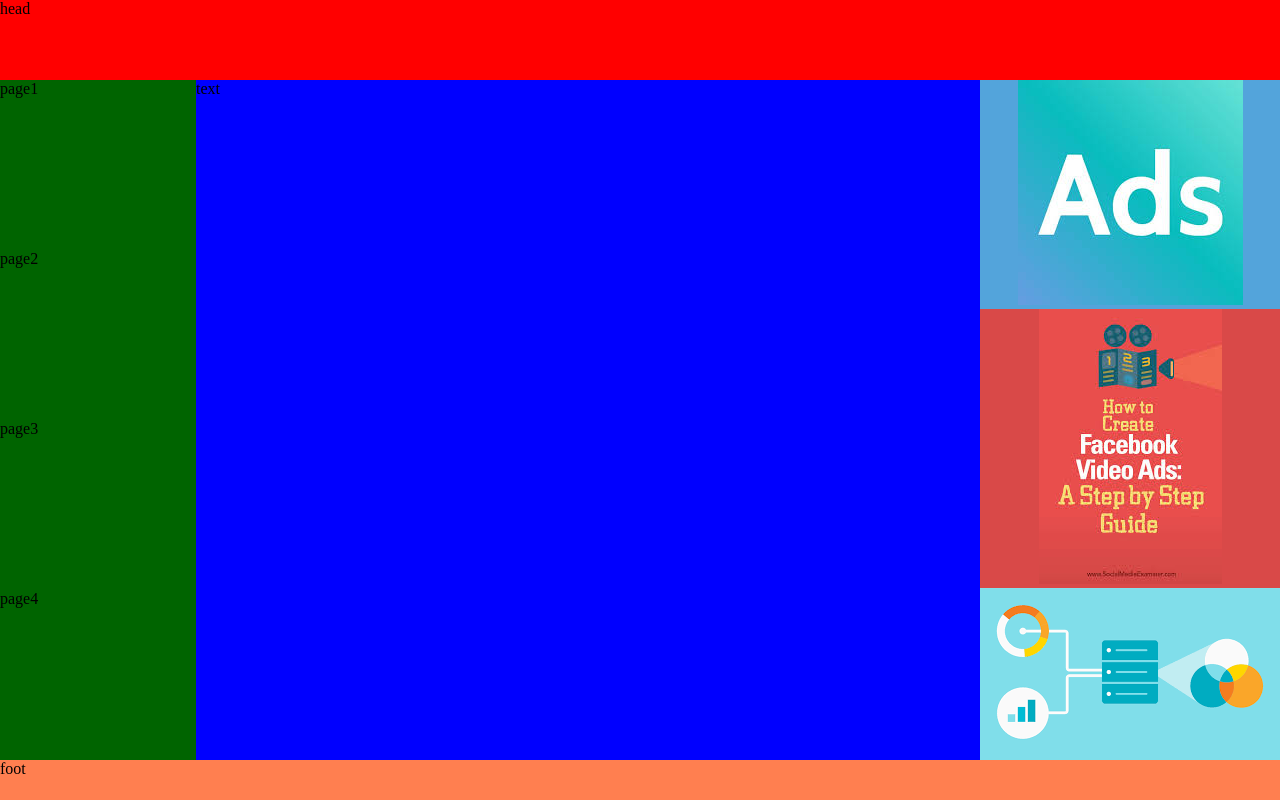
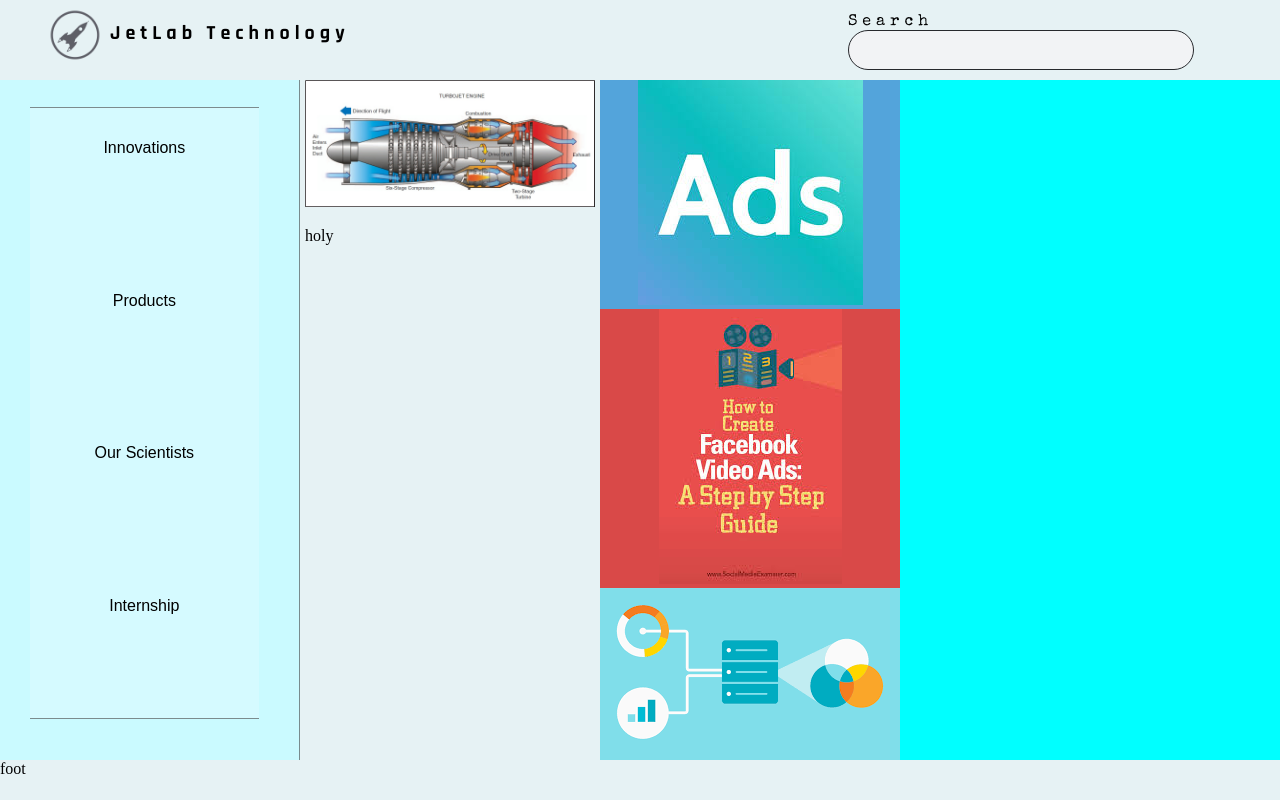
Before and after one commit to doc1atis/new-griddify, a plain HTML site: page index.html in a window 1280 px wide. Drawn offline with nearby package versions, Linux system fonts and the light colour scheme.

Commit message:
desktop layout done

```diff
--- a/index.html
+++ b/index.html
@@ -4,23 +4,44 @@
         <title>new-gridify</title>
         <link rel="stylesheet" href="style.css">
         <link href="https://fonts.googleapis.com/css?family=Rajdhani:700,700&display=swap" rel="stylesheet">
+        <link href="https://fonts.googleapis.com/css?family=Special+Elite&display=swap" rel="stylesheet">
     </head>
     <body>
 
         <div class="main-container">
 
-            <div class="header">head</div>
+            <div class="header">
+
+                <div id="logo">
+                    <img src="jetlogo.png" alt="logo" width="70px" height="70px">
+                    <h3>JetLab Technology</h3>
+                </div>
+
+                <form action="">
+                    <label for="search-bar">Search</label>
+                    <input id="search-bar" type="text">
+
+                </form>
+            </div>
 
             <div class="belly">
 
                 <div class="navigation">
-                    <div class="linky">page1</div>
-                    <div class="linky">page2</div>
-                    <div class="linky">page3</div>
-                    <div class="linky">page4</div>
+                    <div class="put-border">
+                        <div class="linky">Innovations</div>
+
+                        <div class="linky">Products</div>
+
+                        <div class="linky">Our Scientists</div>
+
+                        <div class="linky">Internship</div>
+                    </div>
                 </div>
 
-                <div class="text">text</div>
+                <div class="mid">
+                    <img src="combustion.jpg" alt="" width="100%">
+                    <p>holy</p>
+                </div>
 
                 <div class="ads">
 
--- a/style.css
+++ b/style.css
@@ -26,31 +26,113 @@ body{
 }
 
 .header{
-    background-color: red;
+    display: grid;
+    grid-template-areas: "logo search-bar";
+    background-color: #E6F2F4;
     grid-area: header;
+}
+
+#logo{
+    display: grid;
+    grid-template-areas: "logo text";
+    grid-template-columns: max-content max-content;
+    grid-area: logo;
+    padding-left: 40px;
+}
+
+h3{
+    justify-self: start;
+    font-family: Rajdhani;
+    font-size: 20px;
+    letter-spacing: 5px;
+}
+
+label{
+    font-family: 'Special Elite', cursive;
+    letter-spacing: 5px;
+}
+
+/* #logo h3{
+    grid-column: 1/span 1;
+    grid-row: 1/span 1;
+}
+#logo img{
+    grid-column: 1/span 1;
+    grid-row: 1/span 1;
+} */
+
+form{
+    grid-area: search-bar;
+    align-self: center;
+    justify-self: end;
+    width: 70%;
+}
+
+#search-bar{
+    height: 40px;;
+    width: 80%;
+    border-radius: 20px;
+    outline: none;
+    border: 1px solid #27292D;
+    background-color: #F2F3F5;
+    padding: 0 18px 0 18px;
 }
 
 .belly{
     display: grid;
+    width: 100%;
     grid-template-areas: "navigation text ads";
     background-color: aqua;
     grid-area: belly;
-    grid-template-columns: 1fr 4fr max-content;
+    /* grid-template-columns: 1fr 4fr max-content; */
+    grid-template-columns: repeat(auto-fit, minmax(100px,300px));
+
+
 }
 
 .navigation{
     grid-area: navigation;
+    /* display: grid;
+    grid-template-areas: "page1"
+                         "page2"
+                         "page3"
+                         "page4"; */
+    background-color: rgba(244, 249, 255, 0.829);
+    padding-left: 10%;
+    border-right: 1px solid #4545459c;
+}
+
+.put-border{
     display: grid;
     grid-template-areas: "page1"
                          "page2"
                          "page3"
                          "page4";
-    background-color: darkgreen;
+
+    background-color: #D5FAFF;
+
+    height: 90%;
+
+    width: 85%;
+    margin-top: 10%;
+
+    border-top: 1px solid #4545459c;
+    border-bottom: 1px solid #4545459c;
 }
 
-.text{
+.linky{
+    align-self: center;
+    font-family: fantasy;
+
+    height: 90px;
+    text-align: center;
+}
+
+.mid{
     grid-area: text;
-    background-color: blue;
+    background-color: #E6F2F4;
+    padding-left: 5px;
+    padding-right: 5px;
 }
 
 .ads{
@@ -62,7 +144,7 @@ body{
     background-color: #D94948;
     row-gap: 0px;
 
-    grid-template-rows: max-content max-content max-content;
+    grid-template-rows: repeat(auto-fit, max-content);
 
 }
 
@@ -81,6 +163,6 @@ body{
 }
 
 .footer{
-    background-color: coral;
+    background-color: #E6F2F4;
     grid-area: footer;
 }
```
Also changed, not shown: combustion.jpg (added), jetlogo.png (added), 1 other file.
